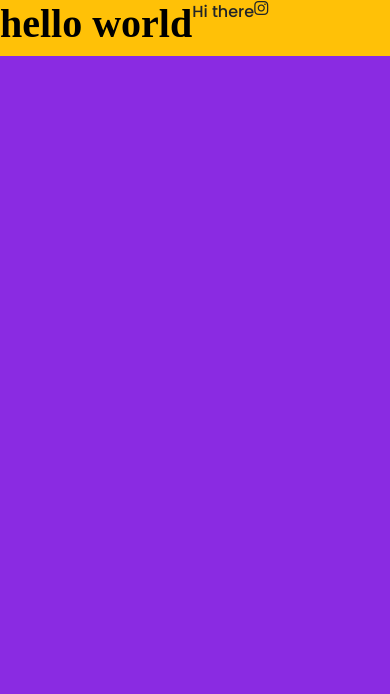
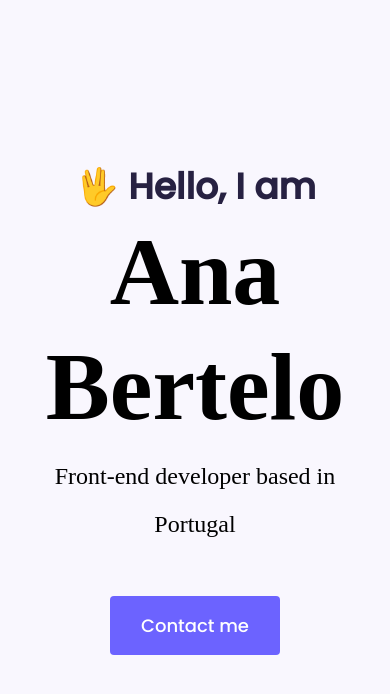
Before and after one commit to Bertelusci/portfolio-project, a plain HTML site: page index.html in a window 390 px wide. Drawn offline with nearby package versions, Linux system fonts and the light colour scheme.

Commit message:
added some CSS and made the heading look more responsive

```diff
--- a/index.html
+++ b/index.html
@@ -10,12 +10,11 @@
 
     , initial-scale=1.0">
 
-    <title>Document</title>
+
     <link rel="stylesheet" href="styles/portfolio.css" class="stylesheet">
     <link rel="preconnect" href="https://fonts.googleapis.com">
     <link rel="preconnect" href="https://fonts.gstatic.com" crossorigin>
     <link href="https://fonts.googleapis.com/css2?family=Poppins:wght@500&family=Roboto&display=swap" rel="stylesheet">
-
 
     <script src="https://code.jquery.com/jquery-3.2.1.slim.min.js"
         integrity="sha384-KJ3o2DKtIkvYIK3UENzmM7KCkRr/rE9/Qpg6aAZGJwFDMVNA/GpGFF93hXpG5KkN"
@@ -27,13 +26,18 @@
         integrity="sha384-JZR6Spejh4U02d8jOt6vLEHfe/JQGiRRSQQxSfFWpi1MquVdAyjUar5+76PVCmYl"
         crossorigin="anonymous"></script>
     <script src="https://kit.fontawesome.com/fec03e7fc6.js" crossorigin="anonymous"></script>
+
+    <title>Document</title>
 </head>
 
 <body>
-    <div class="d-flex bg-warning">
-        <h1>hello world</h1>
-        <p>Hi there</p><i class="fa-brands fa-instagram"></i>
+    <div class="hero">
+        <p>🖖 Hello, I am</p>
+        <h1>Ana Bertelo</h1>
+        <h2 class="mb-5">Front-end developer based in Portugal</h2>
+        <a href="#" class="btn btn-branding">Contact me</a>
     </div>
+
 </body>
 
 </html>
--- a/styles/portfolio.css
+++ b/styles/portfolio.css
@@ -1,13 +1,54 @@
+:root {
+  --branding-color: #6c63ff;
+  --heading-font-family: "Playfair Display", serif;
+  --default-font-family: "Poppins", sans-serif;
+  --secondary-color: #f9f7fe;
+}
+
 body {
-  background-color: blueviolet;
+  font-family: var(--default-font-family);
+}
+
+h1,
+h2,
+h3,
+h4 {
+  color: black;
+  font-family: var(--heading-font-family);
+  font-weight: bold;
 }
 
 h1 {
-  color: black;
-  font-family: "playfair Display", serif;
-  font-weight: bold;
+  font-size: 96px;
 }
 p {
-  font-family: "poppins", sans-serif;
+  font-family: var(--default-font-family);
   font-weight: normal;
 }
+.hero {
+  background: var(--secondary-color);
+  text-align: center;
+  padding: 160px 20px;
+}
+.hero p {
+  font-size: 36px;
+  font-weight: bold;
+  margin: 0;
+  color: #272142;
+}
+
+.hero h2 {
+  font-family: var(--heading-font-family);
+  font-weight: normal;
+  line-height: 2;
+  font-size: 24px;
+}
+
+.btn-branding {
+  background: var(--branding-color);
+  border-radius: 4px;
+  color: white;
+  font-size: 18px;
+  line-height: 27px;
+  padding: 15px 30px;
+}
```
